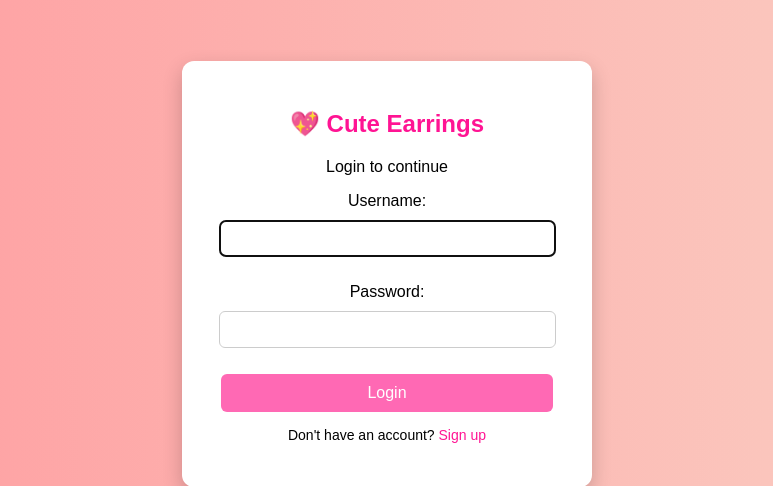
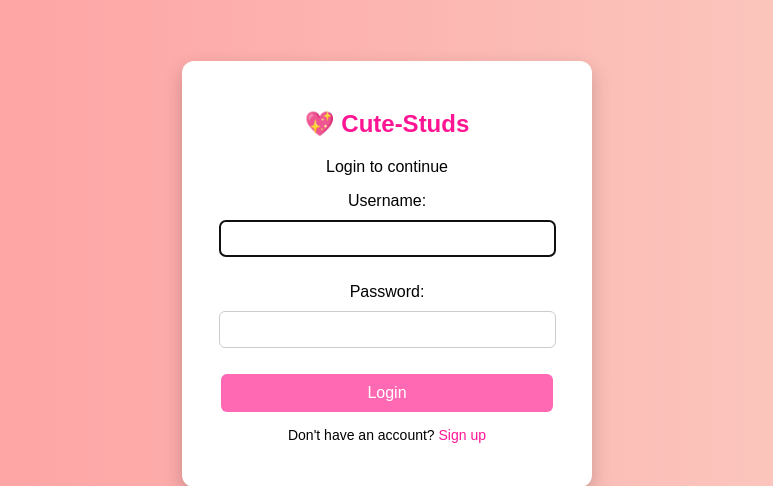
Before and after one commit to sajitha-jahfar/cute-studs, a Django app: page / in a window 1280 px wide. Shown: the part 126-612 px from the top of the page, without its empty margins (253-1026 px from the left). Run offline with Django 5.2, Linux system fonts and the light colour scheme.

Commit message:
order model updated

```diff
--- a/cutestore/models.py
+++ b/cutestore/models.py
@@ -56,6 +56,7 @@ class Order(models.Model):
         ],
         default='PENDING'
     )
+    created_at = models.DateTimeField(auto_now_add=True)
 
     def __str__(self):
         return f"Order {self.id} - {self.user.username}"
--- a/cutestore/templates/registration/login.html
+++ b/cutestore/templates/registration/login.html
@@ -1,7 +1,7 @@
 <!DOCTYPE html>
 <html>
 <head>
-    <title>Login - Cute Earrings</title>
+    <title>Login - Cute-Studs</title>
 
     <style>
         body {
@@ -67,7 +67,7 @@
 
 <div class="login-box">
 
-    <h2>💖 Cute Earrings</h2>
+    <h2>💖 Cute-Studs</h2>
     <p>Login to continue</p>
 
     <form method="post">
```
Also changed, not shown: cutestore/views.py (+0 -39 lines), cutestore/migrations/0010_order_created_at.py (added), db.sqlite3.
